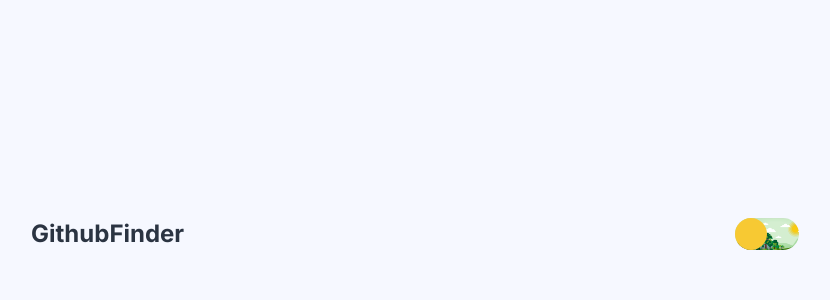
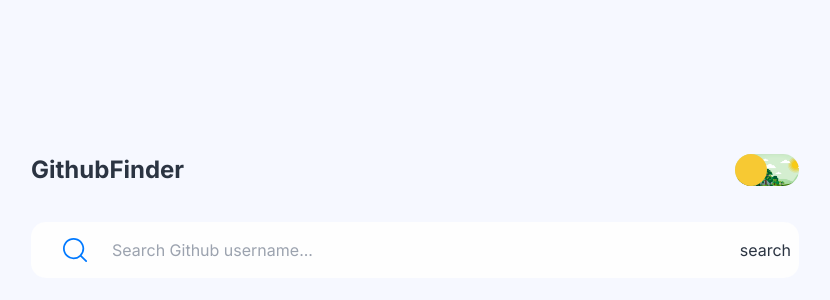
Before and after one commit to yanalalmer/github-search-app, a Next.js app: page / in a window 1280 px wide. Shown: the part 166-466 px from the top of the page, without its empty margins (225-1055 px from the left). Built offline with nearby package versions, Linux system fonts and the light colour scheme.

Commit message:
added search form

```diff
--- /dev/null
+++ b/src/app/components/layout/SearchForm.tsx
@@ -0,0 +1,56 @@
+'use client';
+import React from 'react';
+import Image from 'next/image';
+import search from '@/assets/icons/search.svg';
+import { searchValueState } from '@/state/recoilState';
+import { useSetRecoilState } from 'recoil';
+import { z } from 'zod';
+
+const schema = z
+  .string()
+  .min(1, { message: 'Field is required' })
+  .refine((value) => !/\s/.test(value), {
+    message: 'Username cannot contain spaces',
+  })
+  .refine((value) => /^[a-zA-Z0-9]*$/.test(value), {
+    message: 'Username cannot contain special characters',
+  });
+
+export const SearchForm = () => {
+  const [inputValue, setInputValue] = React.useState('');
+  const [error, setError] = React.useState('');
+  const setSearchValue = useSetRecoilState(searchValueState);
+
+  const handleSubmit = (e: React.FormEvent) => {
+    e.preventDefault();
+    try {
+      schema.parse(inputValue);
+      setSearchValue(inputValue);
+      setError('');
+    } catch (err) {
+      if (err instanceof z.ZodError) {
+        setError(err.errors[0].message);
+      }
+    }
+  };
+
+  return (
+    <form
+      onSubmit={handleSubmit}
+      className='flex justify-center items-center bg-background-secondary rounded-[15px] p-2 w-full my-9 shadow-custom relative'
+    >
+      <Image src={search} alt='search' className='sm:mx-6 mx-2' />
+      <input
+        type='text'
+        value={inputValue}
+        onChange={(e) => setInputValue(e.target.value)}
+        placeholder='Search Github username...'
+        className='py-2 mr-4 flex-1 bg-background-secondary outline-none border-none focus:outline-none '
+      />
+      <p className='text-red-500 font-bold mr-8 min-w-20 text-nowrap absolute -bottom-8 left-0 sm:relative sm:bottom-0'>
+        {error}
+      </p>
+      <button>search</button>
+    </form>
+  );
+};
--- a/src/app/page.tsx
+++ b/src/app/page.tsx
@@ -1,9 +1,11 @@
 import { Header } from '@/components/layout/Header';
+import { SearchForm } from '@/components/layout/SearchForm';
 
 export default function Home() {
   return (
     <main className='m-auto max-w-3xl w-full'>
       <Header />
+      <SearchForm />
     </main>
   );
 }
--- /dev/null
+++ b/src/app/state/recoilState.ts
@@ -0,0 +1,6 @@
+import { atom } from 'recoil';
+
+export const searchValueState = atom<string>({
+  key: 'SearchValue',
+  default: 'yanalalmer',
+});
--- a/tsconfig.json
+++ b/tsconfig.json
@@ -18,7 +18,8 @@
       "@/components/*": ["src/app/components/*"],
       "@/hooks/*": ["src/app/hooks/*"],
       "@/api/*": ["src/app/api/*"],
-      "@/state/*": ["src/app/state/*"]
+      "@/state/*": ["src/app/state/*"],
+      "@/assets/*": ["src/assets/*"]
     },
     "plugins": [
       {
```
Also changed, not shown: src/assets/icons/search.svg (added).
